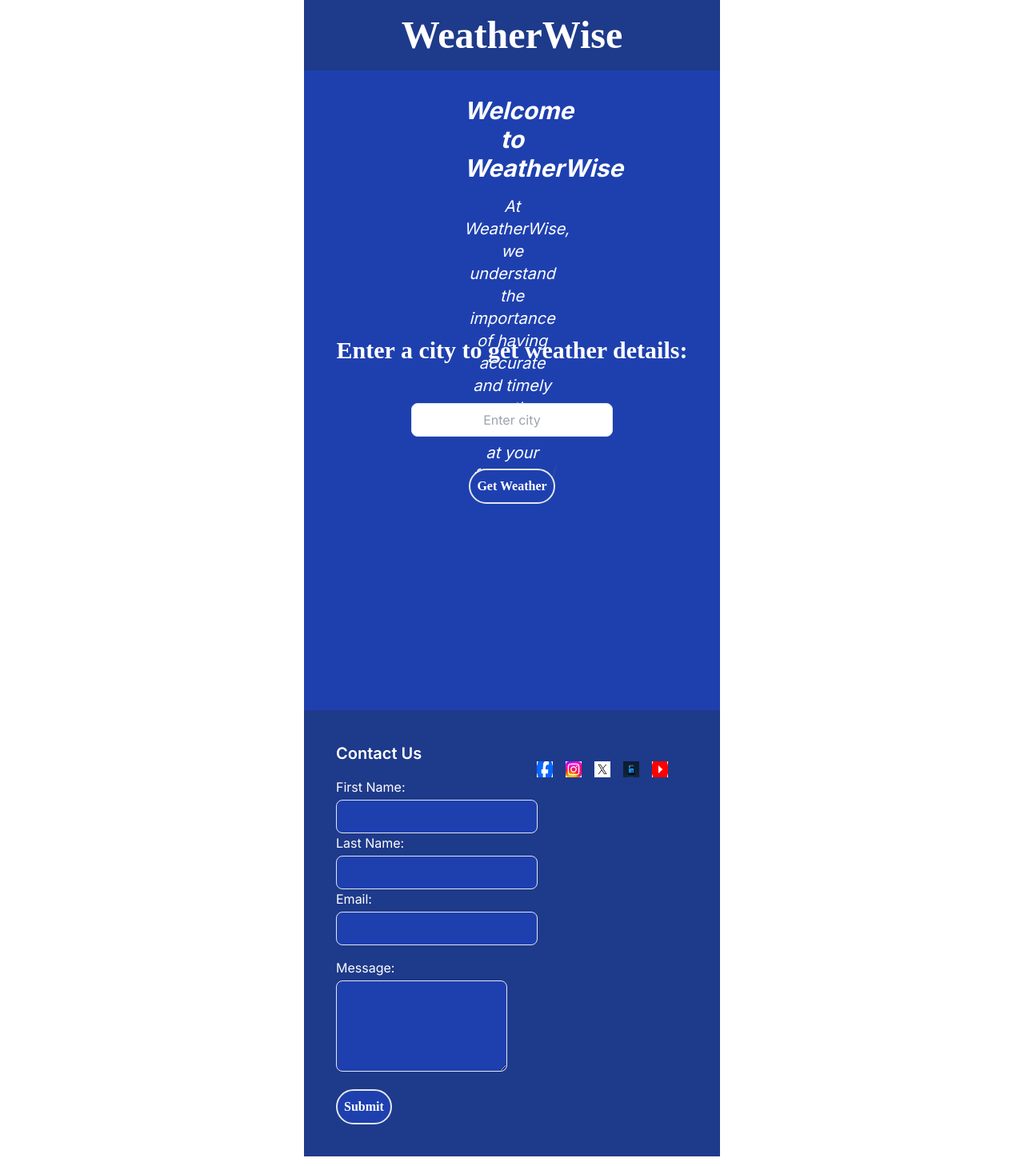
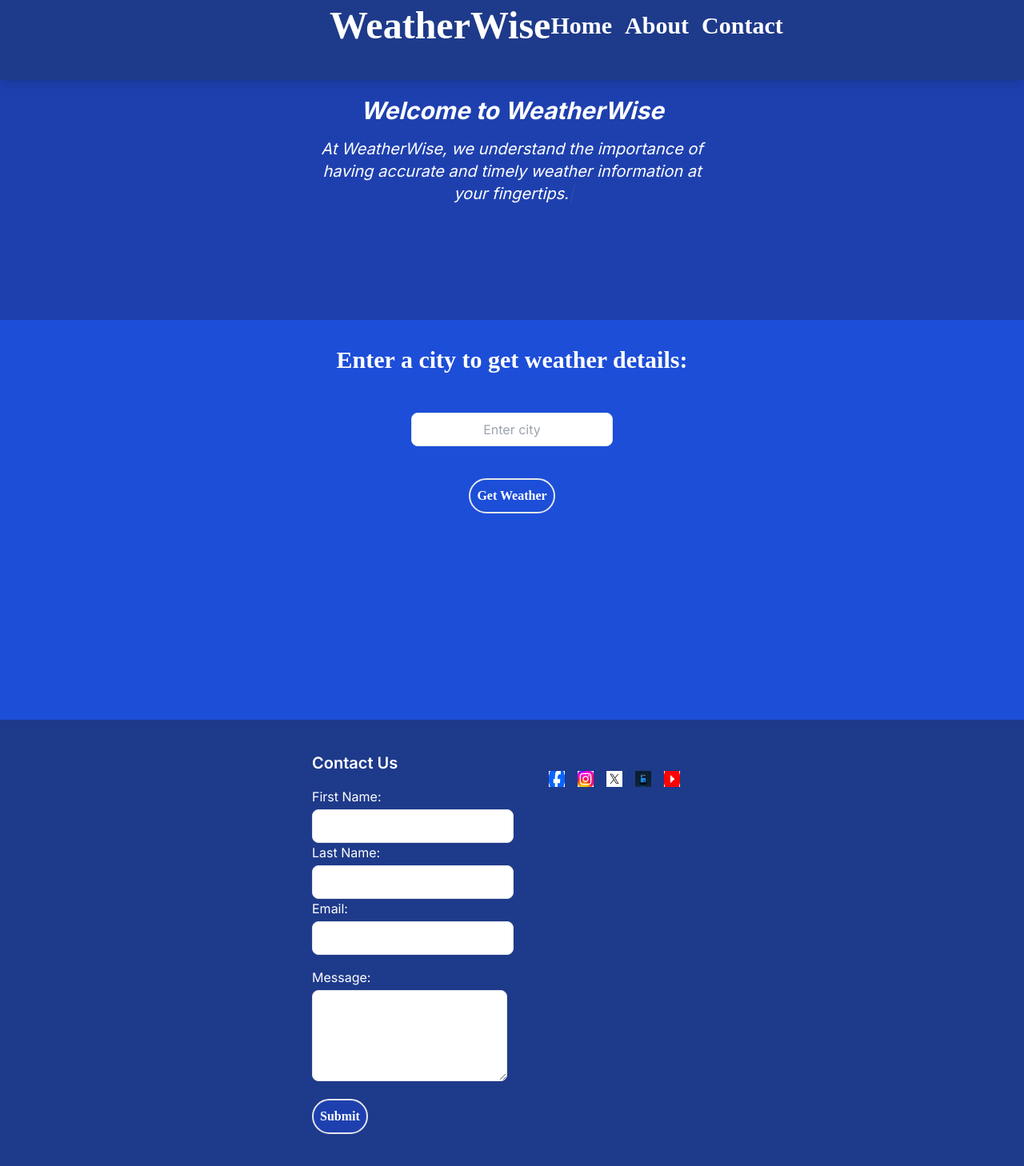
Before and after one commit to joelclaudius/weather-app, a React (Create React App) app: page / in a window 1280 px wide. Shown: the whole page at 80% size. Built offline with nearby package versions, Linux system fonts and the light colour scheme.

Commit message:
Adding components

```diff
--- a/src/App.js
+++ b/src/App.js
@@ -1,4 +1,5 @@
 import Footer from "./Footer";
+import Header from "./Header";
 import "./index.css";
 import LandingPageDescription from "./LandingPageDescription";
 import Weather from "./Weather";
@@ -6,12 +7,8 @@ import Weather from "./Weather";
 function App() {
   return (
     <div>
-      <header className="lg:px-[380px] lg:rounded-lg ">
-        <div className="flex items-center justify-center bg-blue-900 py-5">
-          <h1 className="text-5xl font-display font-extrabold text-white">
-            WeatherWise
-          </h1>
-        </div>
+      <header className="">
+        <Header />
         <LandingPageDescription />
 
         <Weather />
--- a/src/Footer.js
+++ b/src/Footer.js
@@ -27,7 +27,7 @@ const Footer = () => {
   };
 
   return (
-    <footer className="bg-blue-900 text-white p-8 grid md:grid-cols-2 lg:grid-cols-2 lg:gap-3 lg:py-10 lg:px-10">
+    <footer className="bg-blue-900 text-white p-8 grid md:grid-cols-2 lg:grid-cols-2 lg:gap-3 lg:py-10  lg:px-[390px]">
       <div className="container mx-auto">
         <h2 className="text-xl font-semibold mb-4">Contact Us</h2>
         {submitted ? (
@@ -48,7 +48,7 @@ const Footer = () => {
                   value={fname}
                   onChange={(e) => setFName(e.target.value)}
                   required
-                  className="bg-blue-800 text-white border rounded-lg text-center p-2"
+                  className="bg-white text-blue-900 border rounded-lg text-center p-2"
                 />
               </div>
               <div>
@@ -61,7 +61,7 @@ const Footer = () => {
                   value={lname}
                   onChange={(e) => setLName(e.target.value)}
                   required
-                  className="bg-blue-800 text-white border rounded-lg text-center p-2"
+                  className="bg-white text-blue-900 border rounded-lg text-center p-2"
                 />
               </div>
               <div>
@@ -74,7 +74,7 @@ const Footer = () => {
                   value={email}
                   onChange={(e) => setEmail(e.target.value)}
                   required
-                  className="bg-blue-800 text-white border rounded-lg text-center p-2 "
+                  className="bg-white text-blue-900 border rounded-lg text-center p-2"
                 />
               </div>
             </div>
@@ -89,7 +89,7 @@ const Footer = () => {
                 onChange={(e) => setMessage(e.target.value)}
                 required
                 rows="4"
-                className="bg-blue-800 text-white border rounded-lg text-center p-2 w-full"
+                className="bg-white text-blue-900 border rounded-lg text-center p-2 w-full"
               />
             </div>
             <div className="col-span-2">
--- /dev/null
+++ b/src/Header.js
@@ -0,0 +1,30 @@
+// src/components/Header.js
+
+import React from "react";
+
+const Header = () => {
+  return (
+    <header className="fixed top-0 left-0 w-full bg-blue-900 text-white shadow-lg z-50 h-[100px]  font-display font-extrabold lg:px-[380px]">
+      <div className="max-w-7xl mx-auto px-4 sm:px-6 lg:px-8">
+        <div className="flex justify-between items-center h-16">
+          <div className="flex items-center">
+            <span className="text-5xl font-bold">WeatherWise</span>
+          </div>
+          <div className="flex items-center space-x-4 text-3xl">
+            <a href="#" className="text-white hover:text-gray-300">
+              Home
+            </a>
+            <a href="#" className="text-white hover:text-gray-300">
+              About
+            </a>
+            <a href="#" className="text-white hover:text-gray-300">
+              Contact
+            </a>
+          </div>
+        </div>
+      </div>
+    </header>
+  );
+};
+
+export default Header;
--- a/src/LandingPageDescription.js
+++ b/src/LandingPageDescription.js
@@ -7,7 +7,7 @@ const LandingPageDescription = () => {
  `;
 
   return (
-    <section className="bg-blue-800 lg:px-[200px] lg:py-8 h-[300px] lg:h-[300px]">
+    <section className="bg-blue-800  lg:py-8 h-[400px] lg:h-[400px] lg:pt-[120px] lg:px-[400px]">
       <h1 className=" text-xl lg:text-3xl font-bold text-center text-white mb-4 italic">
         Welcome to WeatherWise
       </h1>
--- a/src/Weather.js
+++ b/src/Weather.js
@@ -69,12 +69,12 @@ const Weather = () => {
   };
 
   return (
-    <div className=" ">
+    <div className="">
       {!citySubmitted ? (
-        <div className="bg-blue-800 h-[500px] py-6">
+        <div className="bg-blue-700 h-[500px] py-6">
           <form
             onSubmit={handleSubmit}
-            className="grid grid-cols-1 bg-blue-800  gap-10"
+            className="grid grid-cols-1 bg-blue-700  gap-10"
           >
             <div className="flex items-center justify-center">
               <h2 className="font-display text-3xl font-bold py-2 text-white">
@@ -94,7 +94,7 @@ const Weather = () => {
             <div className="flex items-center justify-center">
               <button
                 type="submit"
-                className="font-display bg-blue-800 text-white rounded-full p-2 border-2 font-bold"
+                className="font-display bg-blue-700 text-white rounded-full p-2 border-2 font-bold"
               >
                 Get Weather
               </button>
@@ -126,9 +126,9 @@ const Weather = () => {
             </div>
           ) : (
             <div className="">
-              <div className="flex justify-between p-1 bg-blue-800">
+              <div className="flex justify-between  bg-blue-900 lg:h-[80px] py-4 lg:px-[380px]">
                 <div>
-                  <h1 className="font-display text-xl font-bold py-2 text-white">
+                  <h1 className="font-display text-xl font-bold py-2 text-white lg:text-3xl">
                     Weather Forecast for {city}
                   </h1>
                 </div>
@@ -139,13 +139,13 @@ const Weather = () => {
                       setWeatherData(null);
                       setError(null);
                     }}
-                    className="font-display bg-blue-800 text-white rounded-full p-2 border-2"
+                    className="font-display bg-blue-900 text-white rounded-full p-2 border-2 lg:text-3xl"
                   >
                     Search Another City
                   </button>
                 </div>
               </div>
-              <div className="grid grid-cols-1 gap-0 h-auto w-auto overflow-scroll sm:grid-cols-2 md:grid-cols-4 sm:gap-5 md:gap-5 m-auto">
+              <div className="grid grid-cols-1 gap-0 h-auto w-auto overflow-scroll sm:grid-cols-2 md:grid-cols-4 sm:gap-5 md:gap-5 m-auto lg:px-[380px]">
                 {weatherData &&
                   weatherData.properties.periods.map((period, index) => (
                     <div key={index} className="shadow-xl rounded-lg border-2">
```
Also changed, not shown: 11 other files (tests, documents, lock files or other folders).
